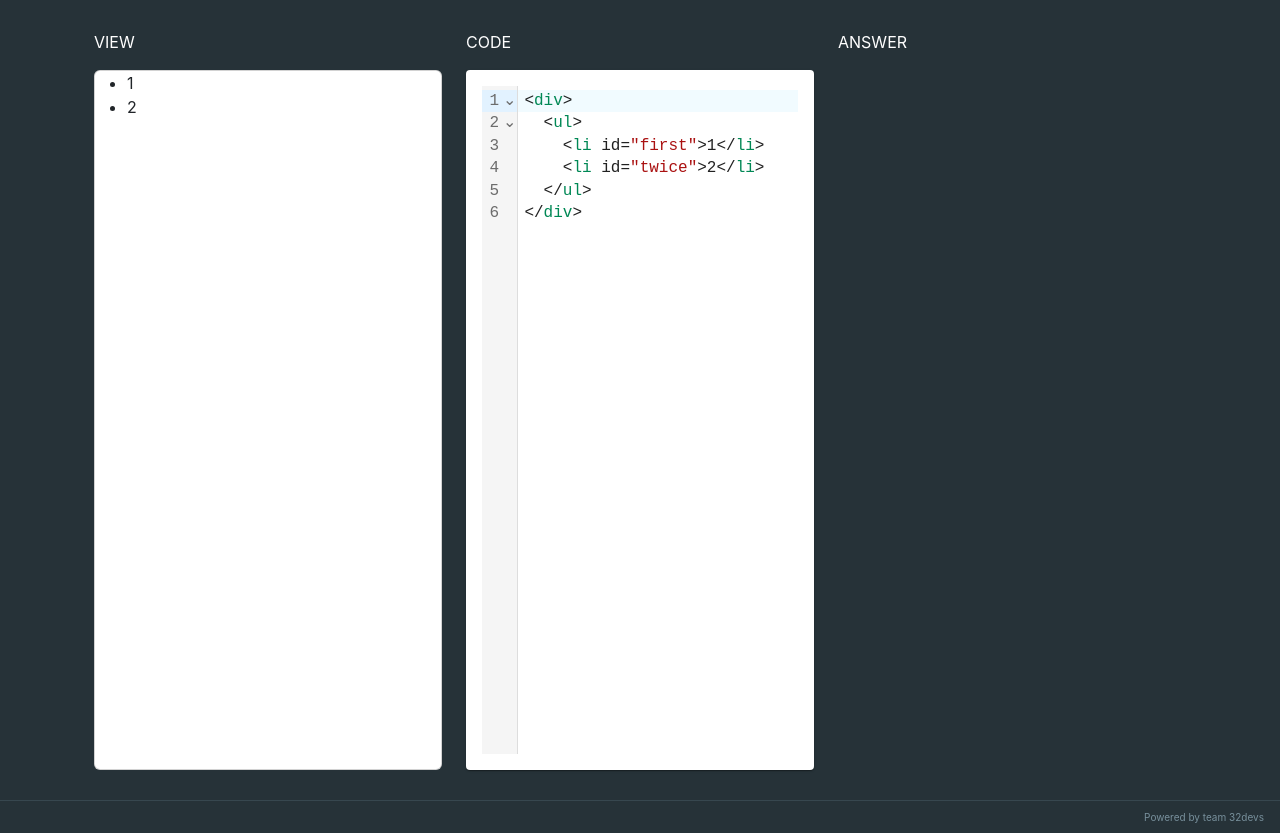
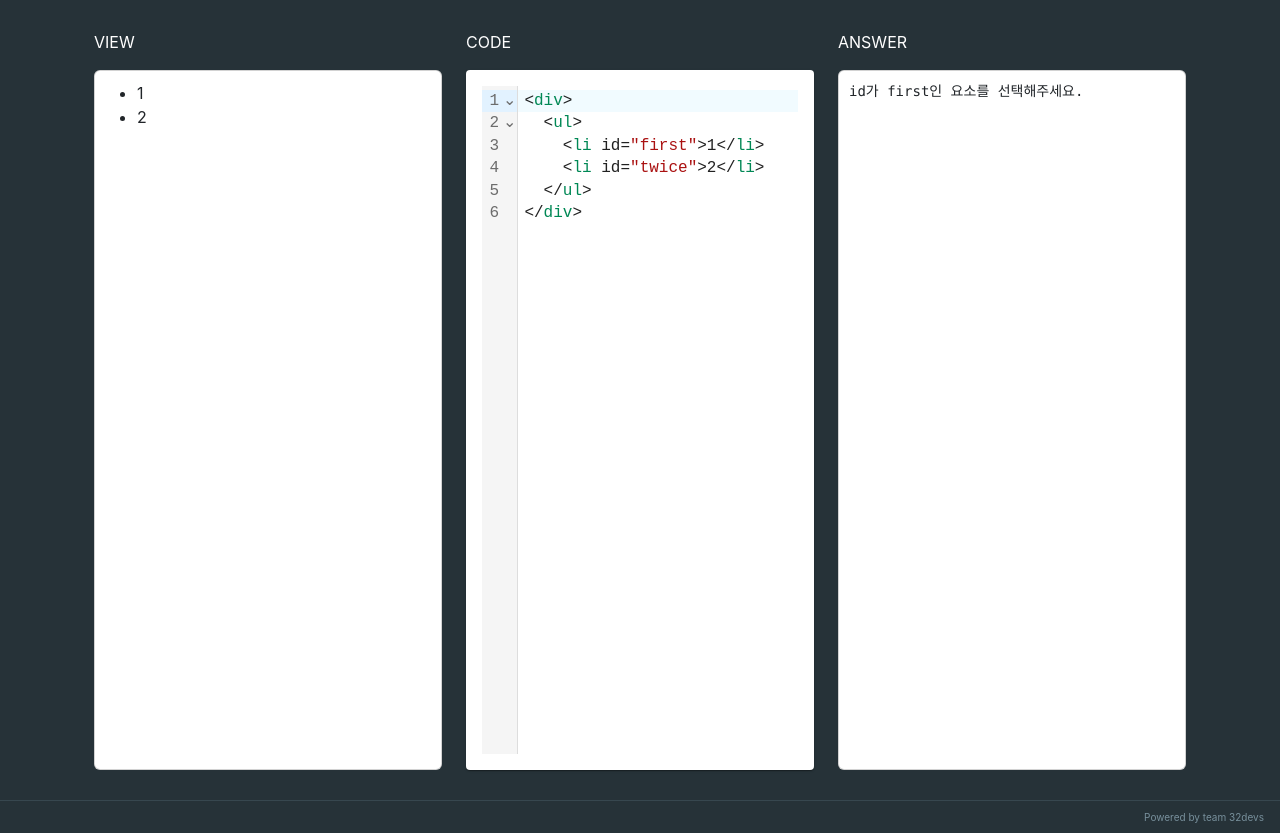
Before and after one commit to 32devs/css-selector-trainer, a Next.js app in the folder client/: page /test/id2 in a window 1280 px wide. Built offline with nearby package versions, Linux system fonts and the light colour scheme.

Commit message:
refactor: modify answercard

```diff
--- /dev/null
+++ b/client/component/code/Card/AnswerCard2.tsx
@@ -0,0 +1,17 @@
+import { ChangeEvent, FormEventHandler } from 'react';
+
+import { FontAwesomeIcon  } from '@fortawesome/react-fontawesome';
+import { faPaperPlane } from '@fortawesome/free-solid-svg-icons';
+
+import Card2 from './Card2';
+
+function AnswerCard2({ questionDesc, answer, setAnswer, onSubmit }: { questionDesc: string, answer: string, setAnswer: any, onSubmit: FormEventHandler<HTMLFormElement> }) {
+  console.log(questionDesc)
+  return (
+    <Card2 id={ 'answer' }>
+      <pre>{ questionDesc }</pre>
+    </Card2>
+  );
+}
+
+export default AnswerCard2;
--- /dev/null
+++ b/client/component/code/Card/Card.module.css
@@ -0,0 +1,5 @@
+.card {
+  min-height: 700px;
+  width: 100%;
+  padding: 10px;
+}
--- a/client/component/code/Card/Card2.tsx
+++ b/client/component/code/Card/Card2.tsx
@@ -1,5 +1,7 @@
 import { ReactNode } from 'react';
 import { Card } from 'react-bootstrap';
+
+import styles from './Card.module.css';
 
 type CardProps = {
   children?: ReactNode;
@@ -12,32 +14,16 @@ function Card2({ children, id, viewCode }: CardProps): JSX.Element {
     viewCode
       ? (
           <Card
-            style={{
-              minHeight: '700px',
-              width: '100%',
-              display: 'flex'
-            }}
+            className={ styles.card }
             dangerouslySetInnerHTML={{ __html: viewCode as string }}
           >
             { children }
           </Card>
         )
       : (
-          <>
-          </>
-        )
-  )
-  return (
-    viewCode
-      ? (
-          <Card body
-            dangerouslySetInnerHTML={{ __html: viewCode as string }}
-          >
-            { children }
-          </Card>
-        )
-      : (
-          <Card body
+          <Card
+            id={ id }
+            className={ styles.card }
           >
             { children }
           </Card>
--- a/client/pages/test/id2.tsx
+++ b/client/pages/test/id2.tsx
@@ -1,6 +1,7 @@
 import { useEffect, useState, FormEvent } from 'react';
 
 import { Row, Col, Card } from 'react-bootstrap';
+import AnswerCard2 from '../../component/code/Card/AnswerCard2';
 import Card2 from '../../component/code/Card/Card2';
 import CodeMirror from '../../component/code/CodeMirror';
 
@@ -50,19 +51,24 @@ function Id2() {
   return (
     <Row style={{ width: '100%' }}>
       {/* VIEW */}
-        <Col sm={ 12 } md={ 4 }>
+      <Col sm={ 12 } xl={ 4 }>
         <p style={{ color: 'white' }}>VIEW</p>
         <Card2 id={ 'view' } viewCode={ code } />
       </Col>
 
       {/* CODE */}
-        <Col sm={ 12 } md={ 4 }>
+      <Col sm={ 12 } xl={ 4 }>
         <p style={{ color: 'white' }}>CODE</p>
         <CodeMirror value={ code } />
       </Col>
 
-      <Col sm={ 12 } md={ 4 }>
+      <Col sm={ 12 } xl={ 4 }>
         <p style={{ color: 'white' }}>ANSWER</p>
+        <AnswerCard2
+          questionDesc={ question }
+          answer={ answer }
+          setAnswer={ setAnswer }
+          onSubmit={ onSubmit } />
       </Col>
     </Row>
   )
```
Lines whose indentation alone changed are shown as unchanged.
